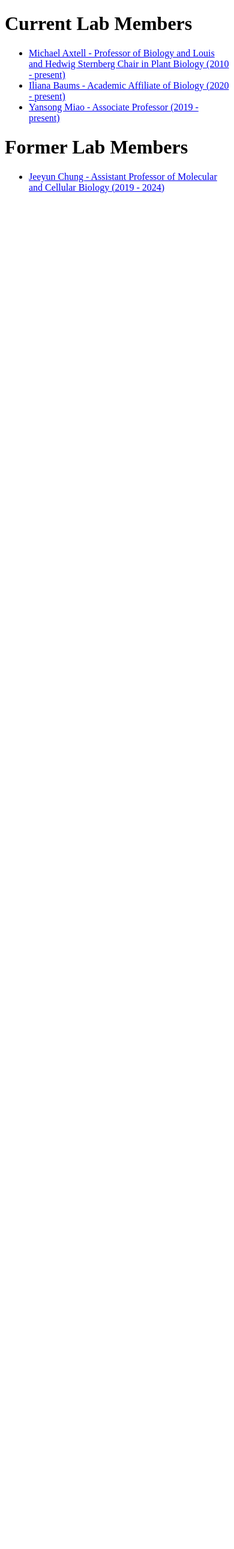
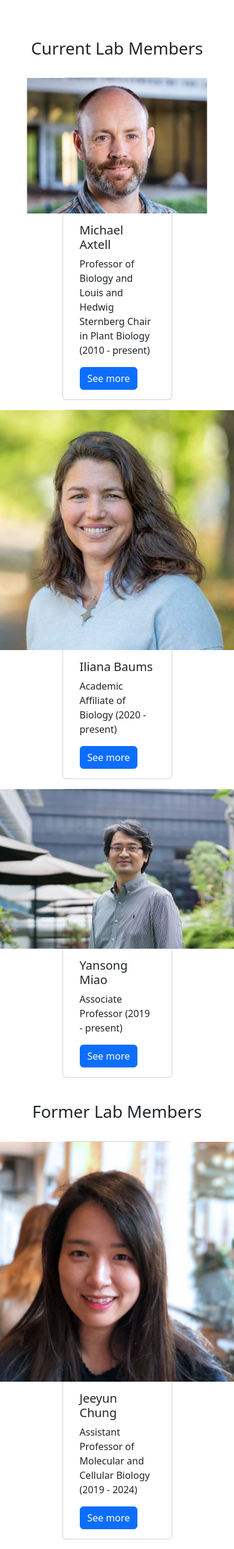
Before and after one commit to saewootuigim/edklab, a Django app: page /people/ in a window 390 px wide. Shown: the whole page at 60% size. Before the commit the page ends 322 px from the top, so only its background shows below. Run offline with Django 5.2, Linux system fonts and the light colour scheme; data comes from the database, SQL or seed files in the repository; some libraries are stand-ins or nearby versions.

Commit message:
updated main, people apps

```diff
--- /dev/null
+++ b/main/templatetags/nav_active.py
@@ -0,0 +1,10 @@
+from django import template
+from django.urls import resolve
+
+register = template.Library()
+
+@register.simple_tag
+def active_url(request, url_name):
+    if resolve(request.path_info).url_name == url_name:
+        return "active"
+    return ""
--- a/people/templates/people/people_list.html
+++ b/people/templates/people/people_list.html
@@ -1,32 +1,58 @@
-<!DOCTYPE html>
-<html lang="en">
-<head>
-    <meta charset="UTF-8">
-    <meta name="viewport" content="width=device-width, initial-scale=1.0">
-    <title>Lab Members</title>
-</head>
-<body>
-    <h1>Current Lab Members</h1>
-    <ul>
+{% extends "base.html" %}
+{% block title %}People{% endblock %}
+{% block content %}
+<h1 class="text-center py-4" id="current-members">Current Lab Members</h1>
+<div class="container">
     {% for member in people.current_members %}
-            <li>
-                <a href="{% url 'publication_list' first_name=member.first_name last_name=member.last_name name_used_for_publication=member.name_used_for_publication %}">
-                    {{ member.first_name }} {{ member.last_name }} - {{ member.title }}
-                    ({{ member.year_start }} - present)
-                </a>
-            </li>
+    <div class="row">
+        <div class="col"></div>
+        <div class="col-6 card mb-3">
+            <div class="d-flex justify-content-center">
+            <img src="../../../static/people/{{ member.first_name }}{{ member.last_name }}.jpg" class="card-img-top"
+                style="width: 25rem;" alt="...">
+            </div>
+            <div class="card-body">
+                <h5 class="card-title">{{ member.first_name }} {{ member.last_name }}</h5>
+                <p class="card-text">{{ member.title }} ({{ member.year_start }} - present)<br />
+                </p>
+                <a href="#" class="btn btn-primary">See more</a>
+            </div>
+        </div>
+        <div class="col"></div>
+    </div>
     {% endfor %}
-    </ul>
-    <h1>Former Lab Members</h1>
-    <ul>
+</div>
+
+<h1 class="text-center py-4" id="former-members">Former Lab Members</h1>
+<div class="container">
+    {% for member in people.former_members %}
+    <div class="row">
+        <div class="col"></div>
+        <div class="col-6 card mb-3">
+            <div class="d-flex justify-content-center">
+            <img src="../../../static/people/{{ member.first_name }}{{ member.last_name }}.png" class="card-img-top"
+                style="width: 25rem;" alt="...">
+            </div>
+            <div class="card-body">
+                <h5 class="card-title">{{ member.first_name }} {{ member.last_name }}</h5>
+                <p class="card-text">{{ member.title }} ({{ member.year_start }} - {{ member.year_finish }})<br />
+                </p>
+                <a href="#" class="btn btn-primary">See more</a>
+            </div>
+        </div>
+        <div class="col"></div>
+    </div>
+    {% endfor %}
+</div>
+<!-- <ul>
     {% for member in people.former_members %}
     <li>
-                <a href="{% url 'publication_list' first_name=member.first_name last_name=member.last_name name_used_for_publication=member.name_used_for_publication %}">
+        <a
+            href="{% url 'publication_list' first_name=member.first_name last_name=member.last_name name_used_for_publication=member.name_used_for_publication %}">
             {{ member.first_name }} {{ member.last_name }} - {{ member.title }}
             ({{ member.year_start }} - {{ member.year_finish }})
         </a>
     </li>
     {% endfor %}
-    </ul>
-</body>
-</html>
+</ul> -->
+{% endblock %}
--- /dev/null
+++ b/templates/base.html
@@ -0,0 +1,54 @@
+<!DOCTYPE html>
+<html lang="en">
+<head>
+    <meta charset="UTF-8">
+    <meta name="viewport" content="width=device-width, initial-scale=1.0">
+    <title>{% block title %}Very Awesome Lab{% endblock %}</title>
+    <link href="https://cdn.jsdelivr.net/npm/bootstrap@5.3.3/dist/css/bootstrap.min.css" rel="stylesheet" integrity="sha384-QWTKZyjpPEjISv5WaRU9OFeRpok6YctnYmDr5pNlyT2bRjXh0JMhjY6hW+ALEwIH" crossorigin="anonymous">
+    <script src="https://cdn.jsdelivr.net/npm/bootstrap@5.3.3/dist/js/bootstrap.bundle.min.js" integrity="sha384-YvpcrYf0tY3lHB60NNkmXc5s9fDVZLESaAA55NDzOxhy9GkcIdslK1eN7N6jIeHz" crossorigin="anonymous"></script>
+    {% block extra_head %}{% endblock %}
+    <style>
+        /* Custom CSS for dropdown hover */
+        .nav-item.dropdown:hover .dropdown-menu {
+            display: block;
+            margin-top: 0;
+        }
+    </style>
+</head>
+<body>
+    {% load static %}
+    {% load nav_active %}
+    <nav class="navbar navbar-expand-lg">
+        <div class="collapse navbar-collapse justify-content-md-center" id="navbarNav">
+            <ul class="nav nav-pills">
+                <li class="nav-item">
+                    <a class="nav-link {% active_url request 'main_page' %}" aria-current="page" href="{% url 'main_page' %}">Home</a>
+                </li>
+                <li class="nav-item dropdown">
+                    <!-- <a class="nav-link dropdown-toggle {% active_url request 'people_list' %}" data-bs-toggle="dropdown" href="{% url 'people_list' %}" role="button" aria-expanded="false">People</a> -->
+                    <a class="nav-link dropdown-toggle {% active_url request 'people_list' %}" href="{% url 'people_list' %}" role="button" aria-expanded="false">People</a>
+                    <ul class="dropdown-menu">
+                        <li><a class="dropdown-item" href="{% url 'people_list' %}#current-members">Current</a></li>
+                        <li><a class="dropdown-item" href="{% url 'people_list' %}#former-members">Former</a></li>
+                    </ul>
+                </li>
+                <li class="nav-item">
+                    <a class="nav-link {% active_url request 'publication_list' %}" href="{% url 'publication_list' %}">Publications</a>
+                </li>
+                <li class="nav-item">
+                    <a class="nav-link {% active_url request 'contact' %}" href="{% url 'contact' %}">Contact</a>
+                </li>
+            </ul>
+        </div>
+    </nav>
+
+    <div class="container mt-4">
+        {% block content %}{% endblock %}
+    </div>
+
+    <script src="https://code.jquery.com/jquery-3.5.1.slim.min.js"></script>
+    <script src="https://cdn.jsdelivr.net/npm/@popperjs/core@2.5.4/dist/umd/popper.min.js"></script>
+    <script src="https://stackpath.bootstrapcdn.com/bootstrap/4.5.2/js/bootstrap.min.js"></script>
+    {% block extra_script %}{% endblock %}
+</body>
+</html>
```
Also changed, not shown: contact/templates/contact/contact.html (+4 -41 lines), edklab/settings.py (+6 -2 lines), main/templates/main/main_page.html (+35 -16 lines), publications/templates/publications/publication_list.html (+4 -36 lines), main/templatetags/__init__.py (added), static/campus-crouse-maxwell-newhouse-2200x1467_07-29-202116-19-36.jpg (added), static/people/IlianaBaums.jpg (added), static/people/JeeyunChung.png (added), static/people/MichaelAxtell.jpg (added), static/people/YansongMiao.jpg (added). Lines whose indentation alone changed are shown as unchanged.
